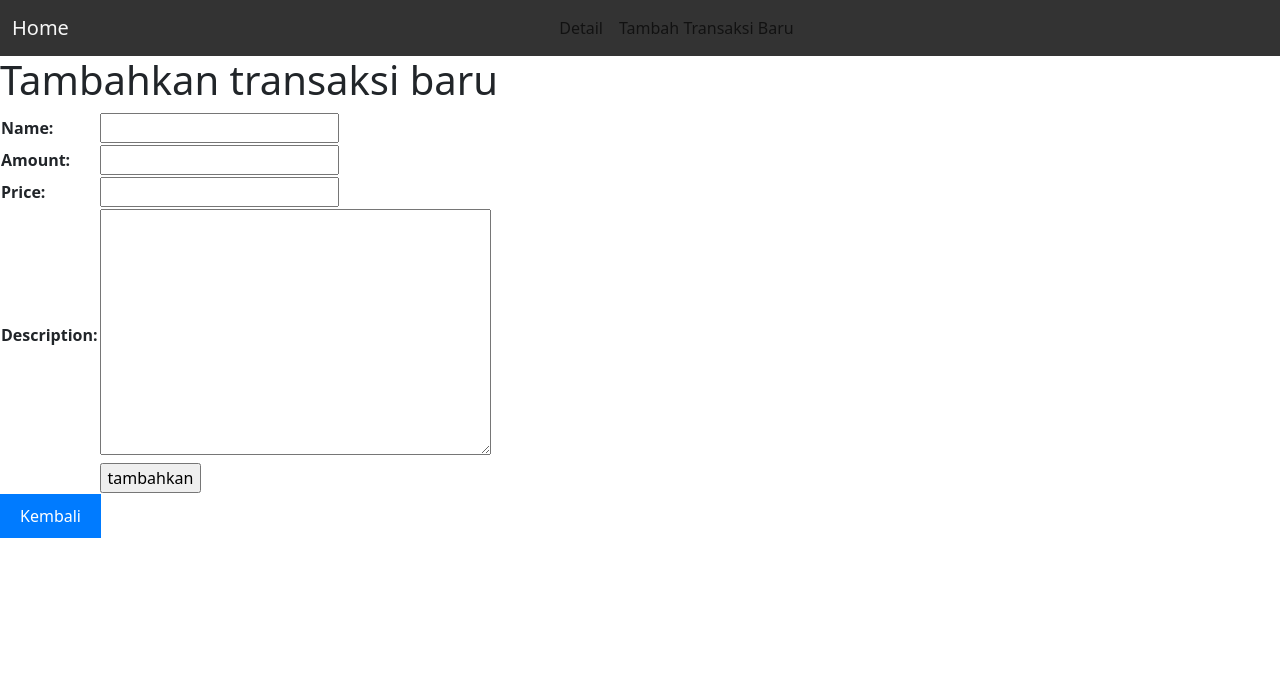
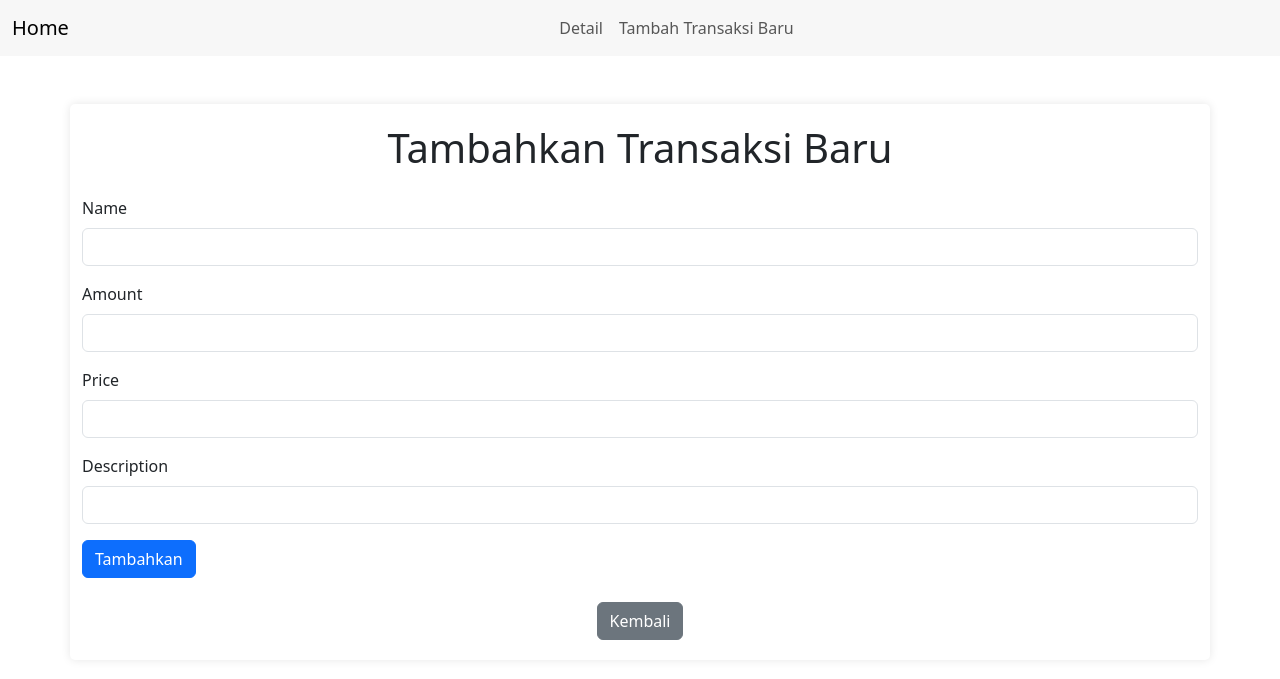
Before and after one commit to Liqba/Tugas2PBP, a Django app: page /create-item in a window 1280 px wide. Shown: the top 679 px of the page. Run offline with Django 4.2, Linux system fonts and the light colour scheme.

Commit message:
merapihkan create_item.html

```diff
--- a/main/templates/create_item.html
+++ b/main/templates/create_item.html
@@ -1,24 +1,31 @@
 {% extends 'base.html' %}
 
 {% block content %}
-<h1>Tambahkan transaksi baru</h1>
+<div class="container my-5">
+    <div class="text-center mb-4">
+        <h1>Tambahkan Transaksi Baru</h1>
+    </div>
 
-<form method="POST">
-    {% csrf_token %}
-    <table>
-        {{ form.as_table }}
-        <tr>
-            <td></td>
-            <td>
-                <input type="submit" value="tambahkan"/>
-            </td>
-        </tr>
-    </table>
-</form>
+    <form method="POST" class="mb-4">
+        {% csrf_token %}
+        <div class="mb-3">
+            <!-- Loop through form fields and apply Bootstrap classes -->
+            {% for field in form %}
+                <label class="form-label" for="{{ field.id_for_label }}">{{ field.label }}</label>
+                <input type="{{ field.field.widget.input_type }}" class="form-control" id="{{ field.id_for_label }}" name="{{ field.name }}" value="{{ field.value|default:'' }}">
+                {% if field.errors %}
+                    <div class="invalid-feedback">
+                        {{ field.errors.0 }}
+                    </div>
+                {% endif %}
+                <div class="mb-3"></div>
+            {% endfor %}
+        </div>
+        <button type="submit" class="btn btn-primary">Tambahkan</button>
+    </form>
 
-<a href="{% url 'main:show_main' %}">
-    <button>
-        Kembali
-    </button>
-</a>
+    <div class="text-center">
+        <a href="{% url 'main:show_main' %}" class="btn btn-secondary">Kembali</a>
+    </div>
+</div>
 {% endblock %}
--- a/main/templates/main.html
+++ b/main/templates/main.html
@@ -4,7 +4,7 @@
 
 <div class="container my-5">
     <div class="text-center">
-        <h2 class="mb-4">Pelacak Keuangan</h2>
+        <h1 class="mb-4">Pelacak Keuangan</h1>
     </div>
 
     <div class="card shadow p-4 mb-5">
--- a/templates/base.html
+++ b/templates/base.html
@@ -20,13 +20,13 @@
 
             .navbar {
                 text-align: left;
-                background-color: #333;
+                background-color: #f7f7f7;
                 justify-content: space-between;
                 display: flex;
             }
 
             .navbar-brand {
-                color: #f7f7f7 !important;
+                color: #f7f7f7;
                 margin-right: auto;
                 max-width: 10%; /* Anda dapat menyesuaikan ini sesuai kebutuhan */
                 text-overflow: ellipsis;
```
Also changed, not shown: db.sqlite3.
